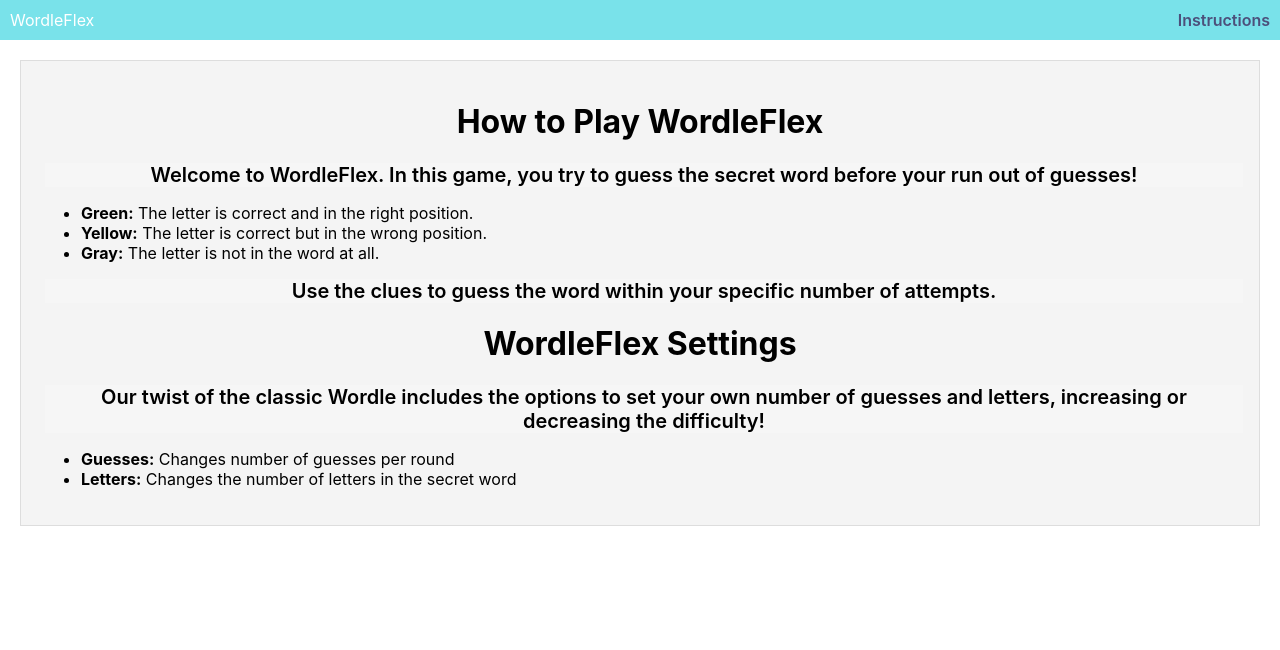
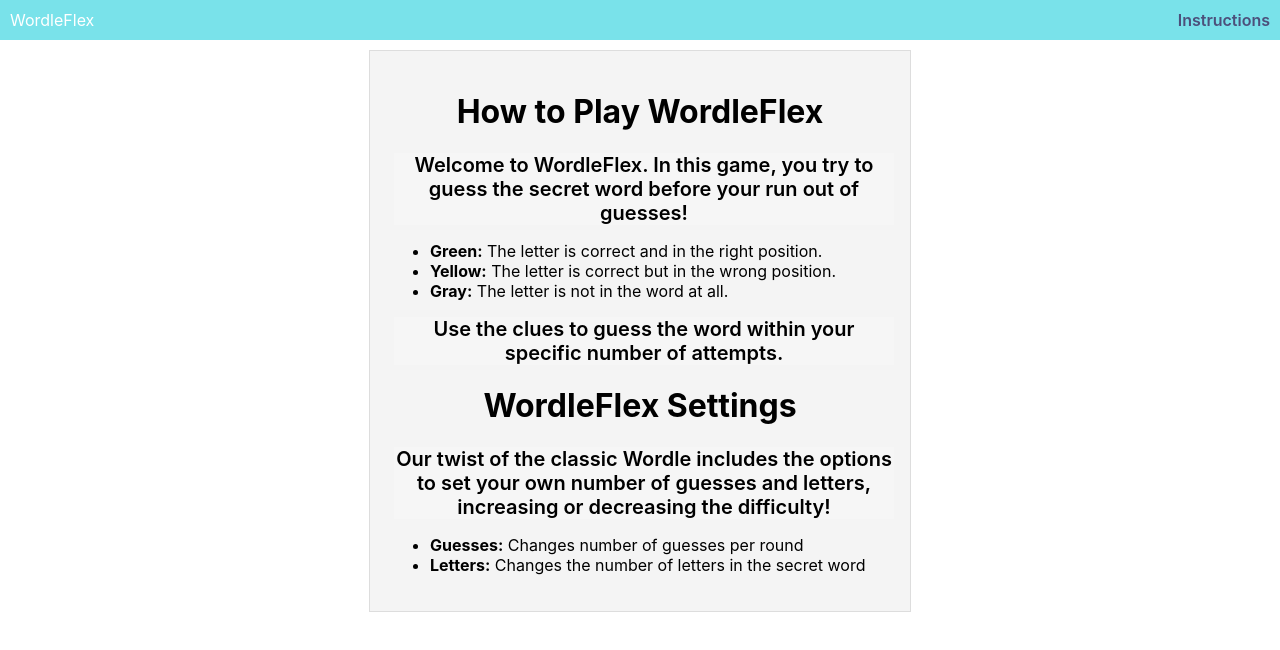
Before and after one commit to matthewmogan/wordleflex, a React (Create React App) app: page /instructions in a window 1280 px wide. Shown: the top 650 px of the page. Built offline with nearby package versions, Linux system fonts and the light colour scheme.

Commit message:
updated instructions CSS formatting

```diff
--- a/src/components/Instructions/Instructions.css
+++ b/src/components/Instructions/Instructions.css
@@ -1,8 +1,11 @@
 .instructions {
-    margin: 20px;
+    margin-top: 10px;
+    margin-left: auto;
+    margin-right: auto;
     padding: 20px;
     background-color: #f4f4f4;
     border: 1px solid #ddd;
+    max-width: 500px;
 }
 
 .instructionsP {
```
